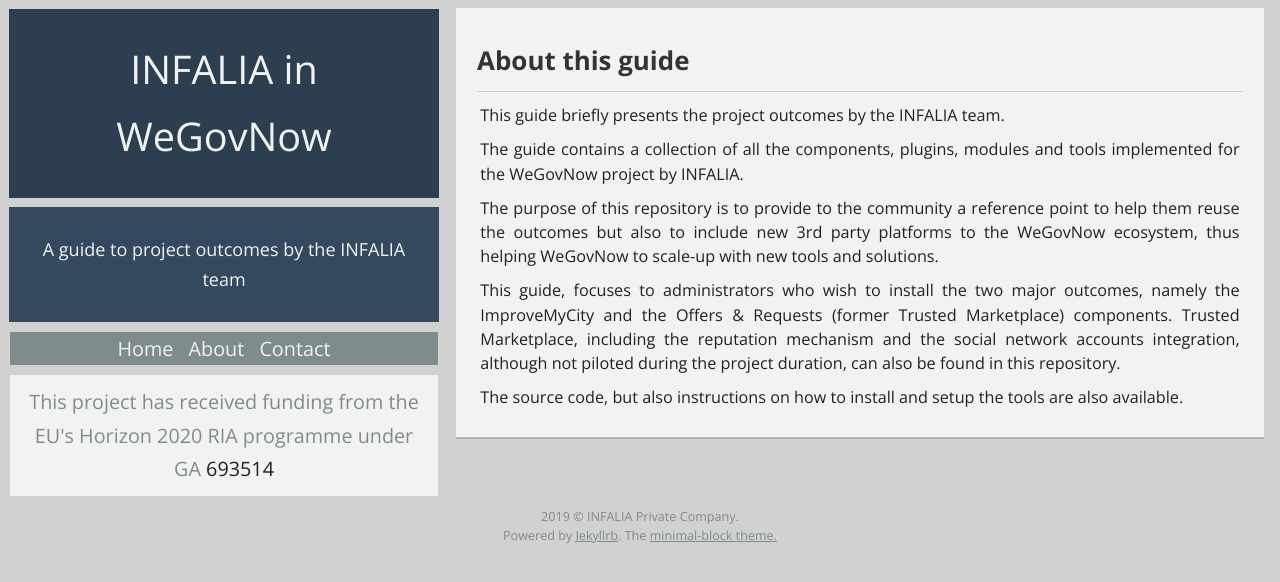
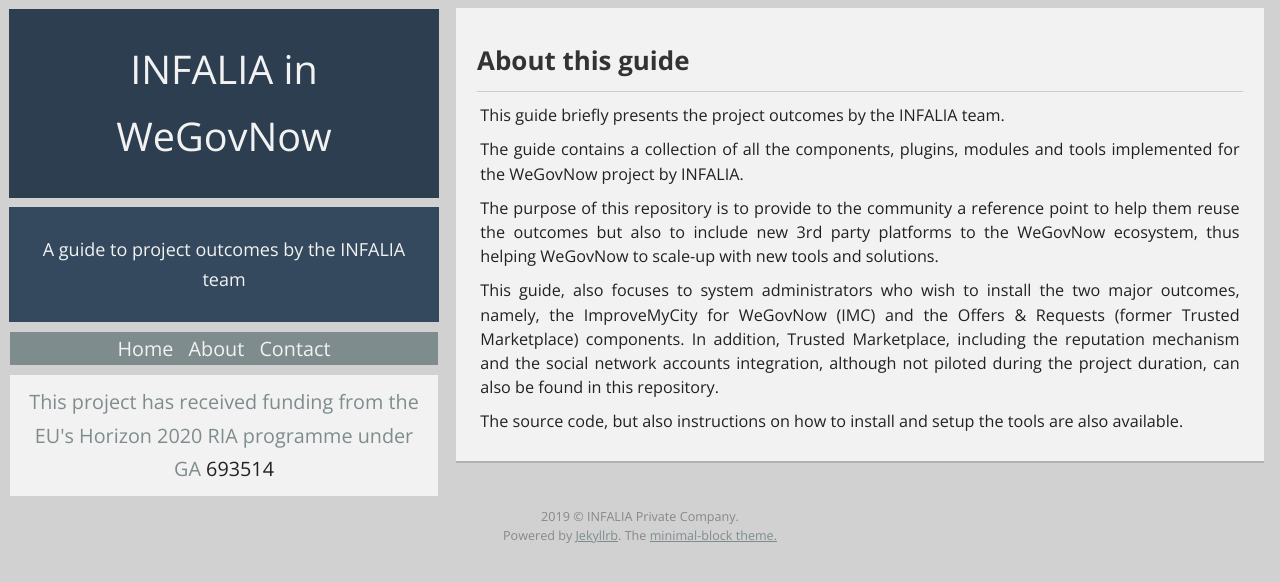
Before and after one commit to Infalia/wegovnow, a Jekyll site: the page built from about/index.html, in a window 1280 px wide. Shown: the top 582 px of the page. Built offline with Jekyll 4.4.1, drawn with Linux system fonts in a browser that asks for light colours.

Commit message:
Update index.html

```diff
--- a/about/index.html
+++ b/about/index.html
@@ -7,8 +7,8 @@
             <hr>
             <p>This guide briefly presents the project outcomes by the INFALIA team.</p>
             <p>The guide contains a collection of all the components, plugins, modules and tools implemented for the WeGovNow project by INFALIA.</p>
-<p>The purpose of this repository is to provide to the community a reference point to help them <strong>reuse the outcomes</strong> but also to <strong>include new 3rd party platforms</strong> to the WeGovNow ecosystem, thus helping WeGovNow to scale-up with new tools and solutions.</p>
-<p>This guide, focuses to administrators who wish to install the two major outcomes, namely the ImproveMyCity and the Offers & Requests (former Trusted Marketplace) components. Trusted Marketplace, including the reputation mechanism and the social network accounts integration, although not piloted during the project duration, can also be found in this repository.</p>
+<p>The purpose of this repository is to provide to the community a reference point to help them <b>reuse the outcomes</b> but also to <b>include new 3rd party platforms</b> to the WeGovNow ecosystem, thus helping WeGovNow to scale-up with new tools and solutions.</p>
+<p>This guide, also focuses to system administrators who wish to install the two major outcomes, namely, the ImproveMyCity for WeGovNow (IMC) and the Offers & Requests (former Trusted Marketplace) components. In addition, Trusted Marketplace, including the reputation mechanism and the social network accounts integration, although not piloted during the project duration, can also be found in this repository.</p>
 
 <p>The source code, but also instructions on how to install and setup the tools are also available.</p>
 
```
